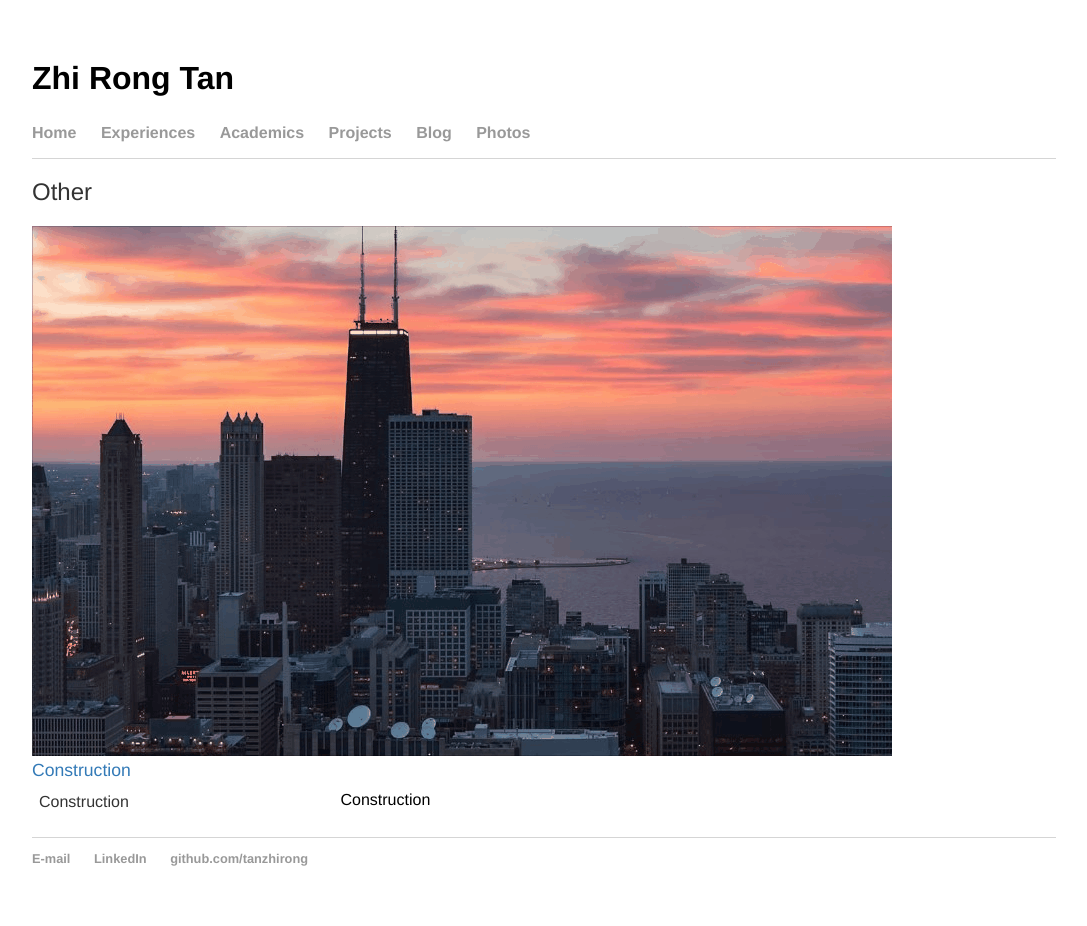
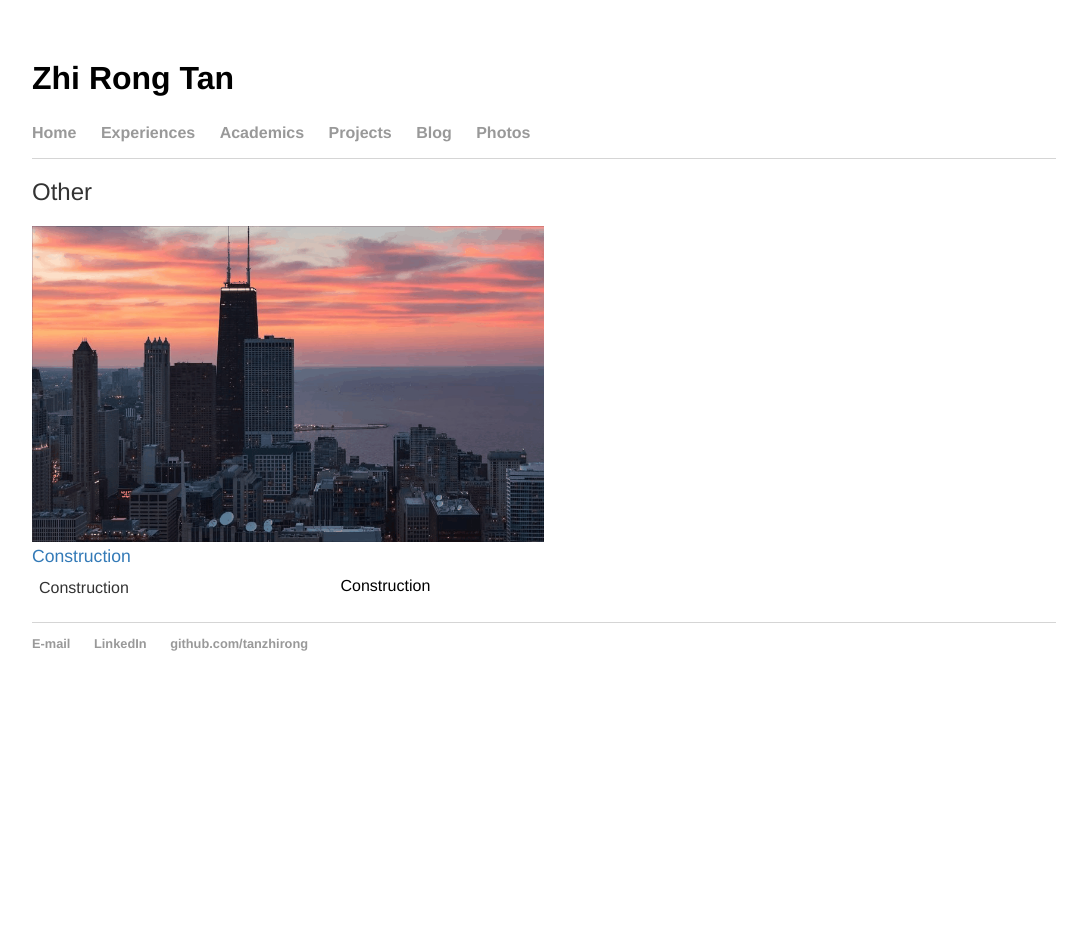
Before and after one commit to tanzhirong/tanzhirong.github.io, a Jekyll site: the page built from projects/index.html, in a window 1280 px wide. Shown: the whole page, without its empty margins (96-1183 px from the left). Built offline with Jekyll 4.4.1, drawn with Linux system fonts in a browser that asks for light colours; after the commit the page ends 900 px from its top, so only the background shows below that.

Commit message:
Update index.html

```diff
--- a/projects/index.html
+++ b/projects/index.html
@@ -4,7 +4,7 @@ title: Projects | Zhi Rong Tan
 ---
 
 <h2>Other</h2>
-<img src="testing1.gif">
+<img src="testing1.gif" width="50%">
 <div class="project_title"><a target="_blank" href="">Construction</a></div>
 <table>
     <td width="75%">
```
